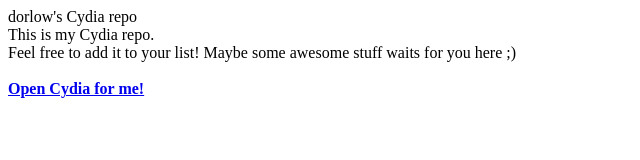
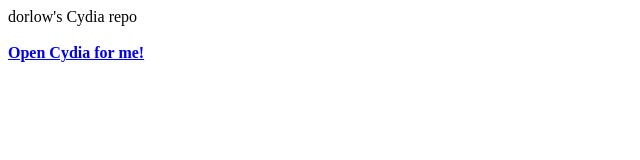
Before and after one commit to dorlow/dorlow.github.com, a plain HTML site: page index.html in a window 1280 px wide. Shown: the whole page, without its empty margins (0-640 px from the left). Drawn offline with Linux system fonts and the light colour scheme.

Commit message:
create index.html

```diff
--- a/index.html
+++ b/index.html
@@ -1,5 +1,3 @@
 <div id="title">dorlow's Cydia repo</div>
-<div id="content">
-This is my Cydia repo.<br>
-Feel free to add it to your list! Maybe some awesome stuff waits for you here ;)<br><br>
+<br>
 <a href="cydia://url/https://cydia.saurik.com/api/share#?source=http://dorlow.github.com/repo/"><b>Open Cydia for me!</b></a><span id="ocy"></span>
```
